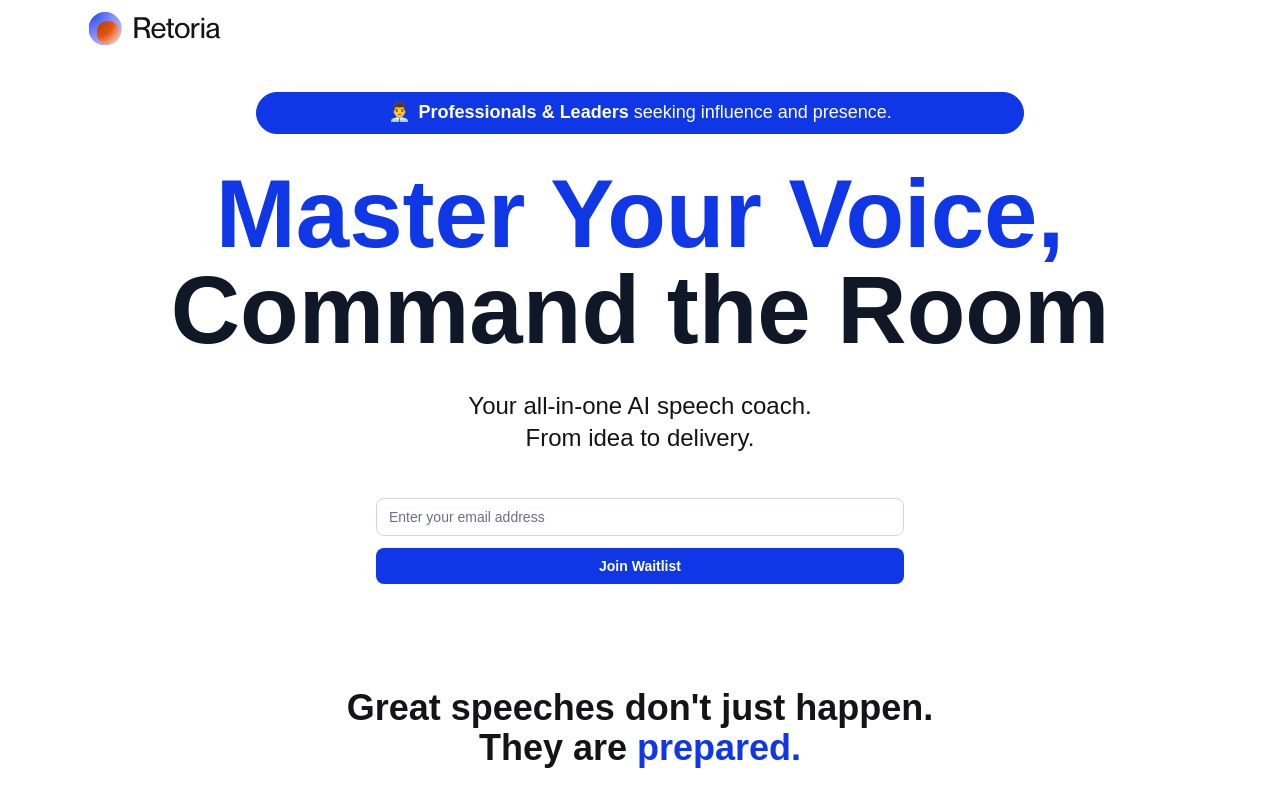
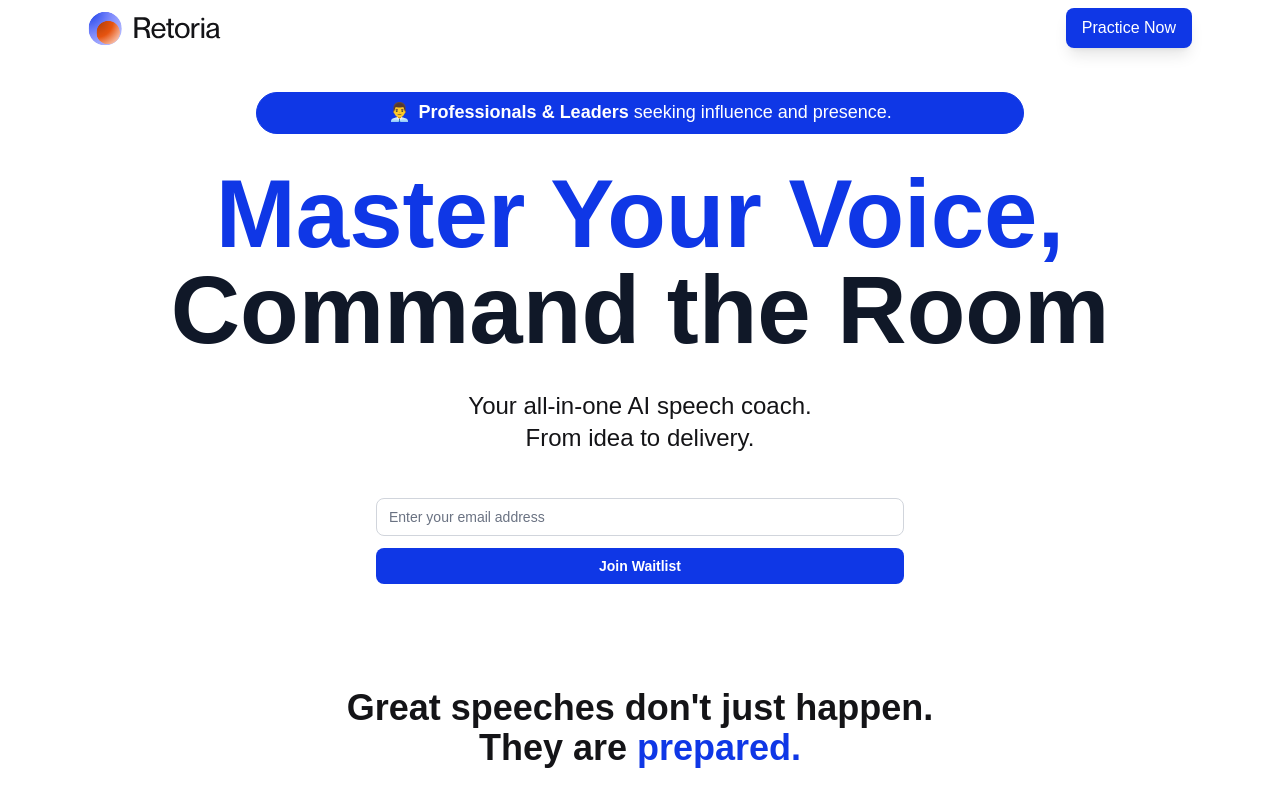
Before and after one commit to juanesmb/retoria-landing-page, a Next.js app: page / in a window 1280 px wide. Shown: the top 800 px of the page. Built offline with nearby package versions, Linux system fonts and the light colour scheme; no server answers.

Commit message:
Practice now button

```diff
--- a/src/components/layout/AppHeader.tsx
+++ b/src/components/layout/AppHeader.tsx
@@ -5,6 +5,7 @@ export default function AppHeader() {
     return (
         <header className="fixed top-0 left-0 right-0 z-50 max-w-full">
             <div className="mx-auto max-w-6xl px-6 py-2 bg-white/50 backdrop-blur-md rounded-b-xl">
+                <div className="flex items-center justify-between">
                     <Link href="/" className="inline-block">
                         <Image
                             src="/logo_and_name.svg"
@@ -15,6 +16,14 @@ export default function AppHeader() {
                             priority
                         />
                     </Link>
+                    <a
+                        href="https://app.retoria.coach"
+                        className="px-4 py-2 rounded-lg text-white font-medium transition-all duration-200 hover:opacity-90 active:translate-y-[1px] shadow-lg"
+                        style={{ backgroundColor: "#0f37e6" }}
+                    >
+                        Practice Now
+                    </a>
+                </div>
             </div>
         </header>
     );
```
Lines whose indentation alone changed are shown as unchanged.
